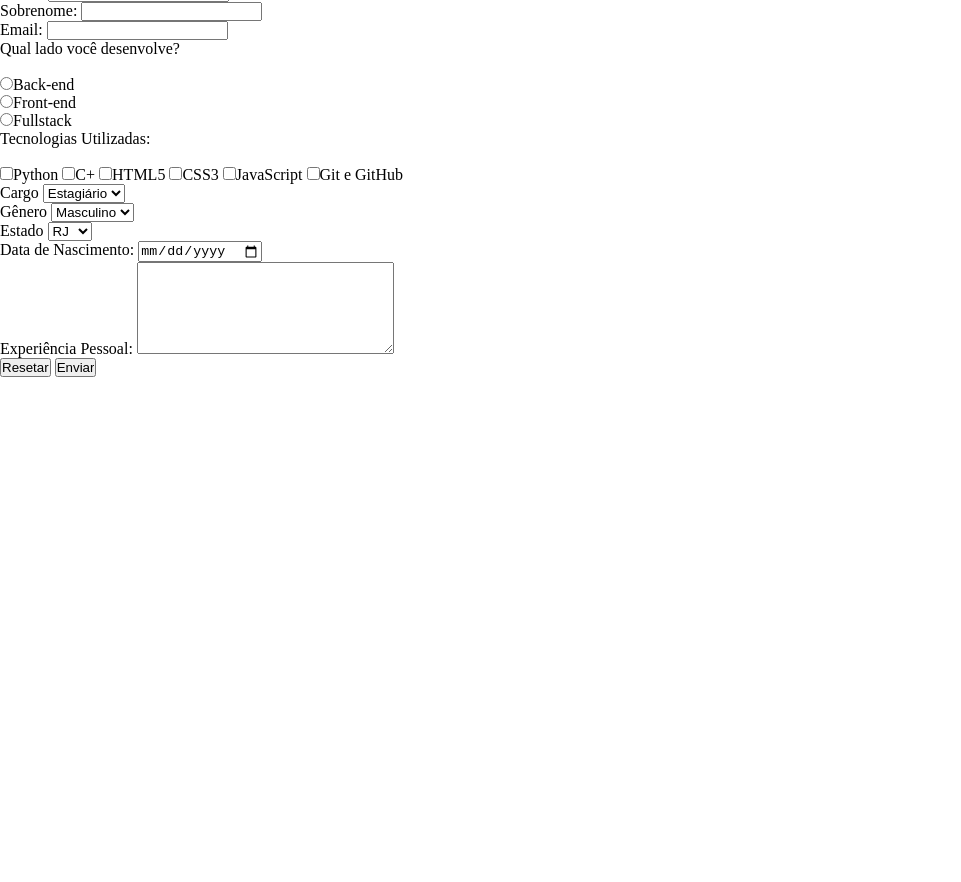
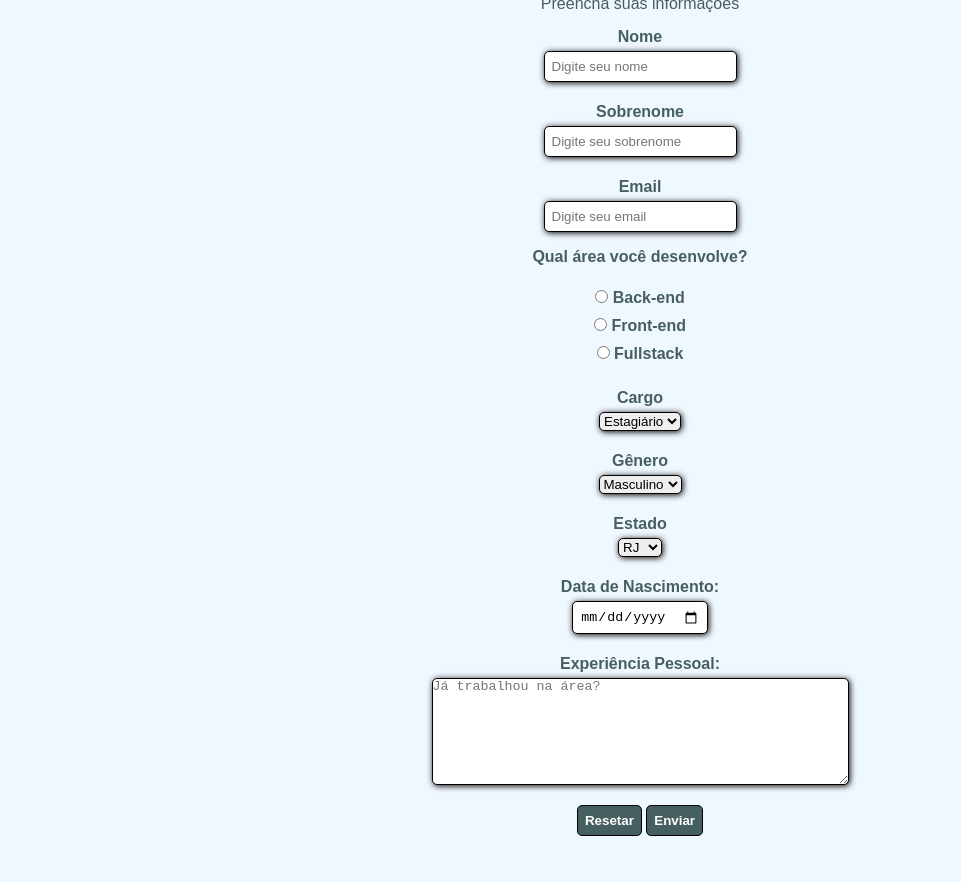
Before and after one commit to guimagarotti/LoginPage, a plain HTML site: page index.html in a window 1280 px wide. Shown: the part 72-954 px from the top of the page, without its empty margins (0-961 px from the left). Before the commit the page ends 800 px from the top, so only its background shows below. Drawn offline with Linux system fonts and the light colour scheme.

Commit message:
Prática formulário-html-css

```diff
--- a/estilo/style.css
+++ b/estilo/style.css
@@ -4,3 +4,66 @@
     margin: 0;
     padding: 0;
 }
+
+body {
+    background-color: #F0F8FF;
+    font-family: Arial, Helvetica, sans-serif;
+    font-size: 1em;
+    color: #465F61;
+}
+
+form {
+    text-align: center;
+    margin: auto;
+    border: 0;
+}
+
+#titulo {
+    padding: 20px 15px 10px 15px;
+    font-size: 2em;
+    color: #465F61;
+}
+
+#subtitulo {
+    padding-bottom: 10px;
+    color: #465F61;
+}
+
+.conteudo {
+    margin-bottom: 1em;
+    display: block;
+}
+
+input, select, textarea {
+    border-radius: 5px;
+    border: 1px solid black;
+}
+
+.conteudo label {
+    display: block;
+    font-weight: bold;
+}
+
+.conteudo input {
+    padding: 7px;
+}
+
+input.text, input#email, select#cargo, select#sexo, select#estado, input#nasc,textarea#msg {
+    box-shadow: 1px 1px 6px black;
+    outline: 0;
+}
+
+input#checkbox {
+    padding: 10px;
+}
+
+input.button {
+    background-color: #465F61;
+    color: white;
+    font-weight: bold;
+    margin-bottom: 30px;
+}
+
+label#text, label#email, label#nasc, label#msg, label#cargo, label#sexo, label#estado, label#devweb {
+    padding: 5px;
+}
--- a/index.html
+++ b/index.html
@@ -10,53 +10,41 @@
 <body>
     <form action="recebe-dados.php" method="post">
         <div>
-            <h1 id="titulo">Formulário para DEVs</h1>
+            <h1 id="titulo">Formulário para Desenvolvedores</h1>
             <p id="subtitulo">Preencha suas informações</p>
-        </div>
-        <div class="conteudo">
-            <label>Nome:</label>
-            <input type="text">
         </div>
 
         <div class="conteudo">
-            <label>Sobrenome:</label>
-            <input type="text">
+            <label id="text">Nome</label>
+            <input type="text" class="text" placeholder="Digite seu nome" required>
         </div>
 
         <div class="conteudo">
-            <label>Email:</label>
-            <input type="email">
+            <label id="text">Sobrenome</label>
+            <input type="text" class="text" placeholder="Digite seu sobrenome" required>
         </div>
 
-       <div class="conteudo">
-            <label>Qual lado você desenvolve?</label>
+        <div class="conteudo">
+            <label id="email">Email</label>
+            <input type="email" id="email" placeholder="Digite seu email" required>
+        </div>
+
+        <div class="conteudo">
+            <label>Qual área você desenvolve?</label>
             <br>
-            <br>
-            <label>
-                <input type="radio" name="devweb" value="backend">Back-end <br>
+            <label id="devweb">
+                <input type="radio" name="devweb" value="backend"> Back-end
             </label>
-            <label>
-                <input type="radio" name="devweb" value="frontend">Front-end <br>
+            <label id="devweb">
+                <input type="radio" name="devweb" value="frontend"> Front-end
             </label>
-            <label>
-                <input type="radio" name="devweb" value="fullstack">Fullstack
+            <label id="devweb">
+                <input type="radio" name="devweb" value="fullstack"> Fullstack
             </label>
         </div>
 
         <div class="conteudo">
-            <label>Tecnologias Utilizadas:</label>
-            <br>
-            <br>
-            <input type="checkbox">Python
-            <input type="checkbox">C+
-            <input type="checkbox">HTML5
-            <input type="checkbox">CSS3
-            <input type="checkbox">JavaScript
-            <input type="checkbox">Git e GitHub
-        </div>
-
-        <div class="conteudo">
-            <label>Cargo</label>
+            <label id="cargo">Cargo</label>
             <select name="cargo" id="cargo">
                 <option value="estagiario">Estagiário</option>
                 <option value="junior">Junior</option>
@@ -66,7 +54,7 @@
         </div>
 
         <div class="conteudo">
-            <label>Gênero</label>
+            <label id="sexo">Gênero</label>
             <select name="sexo" id="sexo">
                 <option value="masculino">Masculino</option>
                 <option value="feminino">Feminino</option>
@@ -74,7 +62,7 @@
         </div>
 
         <div class="conteudo">
-            <label>Estado</label>
+            <label id="estado">Estado</label>
             <select name="estado" id="estado">
                 <option value="RJ">RJ</option>
                 <option value="SP">SP</option>
@@ -85,18 +73,18 @@
         </div>
 
         <div class="conteudo">
-            <label>Data de Nascimento:</label>
-            <input type="date">
+            <label id="nasc">Data de Nascimento:</label>
+            <input type="date" id="nasc">
         </div>
 
         <div class="conteudo">
-            <label>Experiência Pessoal:</label>
-            <textarea name="mensagem" id="msg" cols="30" rows="6"></textarea>
+            <label id="msg">Experiência Pessoal:</label>
+            <textarea name="mensagem" id="msg" cols="50" rows="7" placeholder="Já trabalhou na área?"></textarea>
         </div>
 
         <div class="conteudo">
-            <input type="reset" value="Resetar">
-            <input type="submit" value="Enviar">
+            <input type="reset" value="Resetar" class="button">
+            <input type="submit" value="Enviar" class="button">
         </div>
     </form>
 </body>
```
